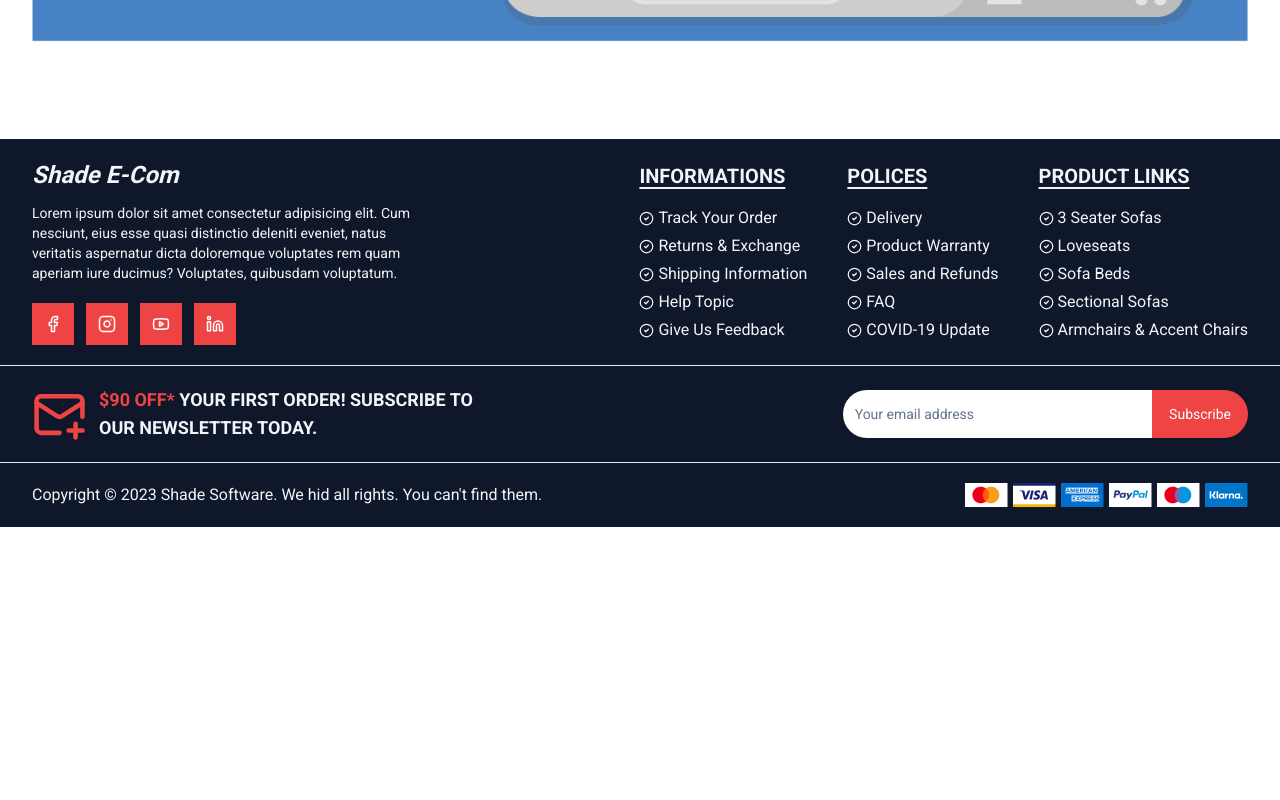
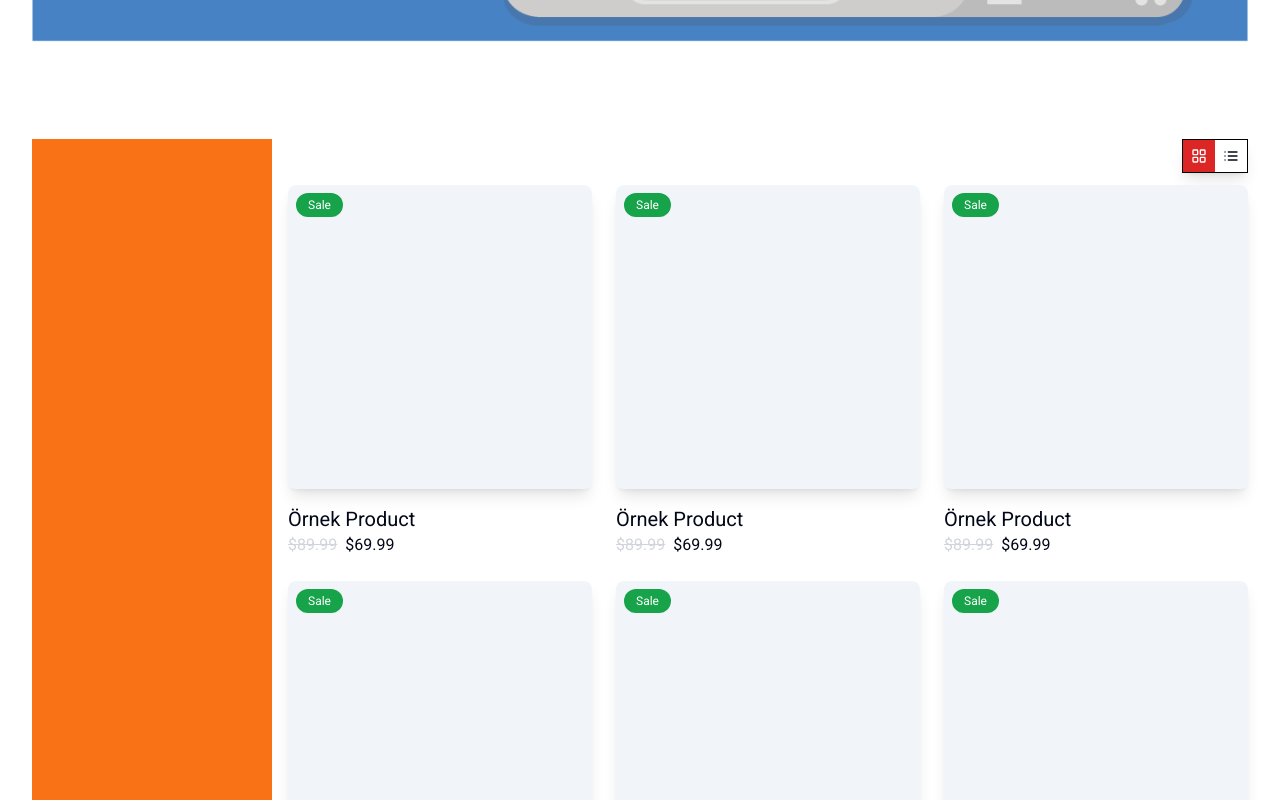
Before and after one commit to sellimenes/shade-ecom, a Next.js app: page /products in a window 1280 px wide. Shown: the part 1080-1880 px from the top of the page. Before the commit the page ends 1607 px from the top, so only its background shows below. Built offline with nearby package versions, Linux system fonts and the light colour scheme.

Commit message:
category page products

```diff
--- a/app/[category]/page.tsx
+++ b/app/[category]/page.tsx
@@ -1,24 +1,71 @@
-import React from 'react'
-import Image from 'next/image'
+"use client";
 
-import Banner from '@/components/Banner'
-import PageHead from '@/components/PageHead'
+import React, { useState } from "react";
+import Image from "next/image";
 
-import BannerPic from "@/public/banners/Banners-02.png"
+import Banner from "@/components/Banner";
+import PageHead from "@/components/PageHead";
+import SingleProductGrid from "@/components/SingleProductGrid";
 
-type Props = {}
+import BannerPic from "@/public/banners/Banners-02.png";
+
+import { LayoutGrid, List } from "lucide-react";
+import { cn } from "@/lib/utils";
+import SingleProductList from "@/components/SingleProductList";
+
+type Props = {};
 
 const CategoryPage = (props: Props) => {
+  const cards = [1, 2, 3, 4, 5, 6, 7, , 8, 9, 10, 11, 12];
+
+  const [listType, setListType] = useState("grid");
   return (
     <>
-        <PageHead title='Page Title' />
-        <section className='container my-24'>
-          <Banner className='w-full aspect-[21/10]'>
-            <Image src={BannerPic} alt="" fill  />
-          </Banner>
-        </section>
+      <PageHead title="Page Title" />
+      <section className="container my-24">
+        <Banner className="w-full aspect-[21/10]">
+          <Image src={BannerPic} alt="" fill />
+        </Banner>
+      </section>
+      <div className="container mb-10 flex gap-4">
+        <aside className="w-1/4 bg-orange-500"></aside>
+        <div className="w-full flex flex-col gap-3">
+          <div className="ml-auto flex items-center border border-black shadow-lg">
+            <LayoutGrid
+              onClick={() => setListType("grid")}
+              size={32}
+              className={cn(
+                "p-2 cursor-pointer",
+                listType === "grid" && "bg-red-600 text-white"
+              )}
+            />
+            <List
+              onClick={() => setListType("list")}
+              size={32}
+              className={cn(
+                "p-2 cursor-pointer",
+                listType === "list" && "bg-red-600 text-white"
+              )}
+            />
+          </div>
+          <section
+            className={cn(
+              "flex-1 grid gap-6",
+              listType === "grid" ? "grid-cols-3" : "grid-cols-1"
+            )}
+          >
+            {cards.map((card) =>
+              listType === "grid" ? (
+                <SingleProductGrid key={card} isSale />
+              ) : (
+                <SingleProductList key={card} isSale />
+              )
+            )}
+          </section>
+        </div>
+      </div>
     </>
-  )
-}
+  );
+};
 
 export default CategoryPage;
--- /dev/null
+++ b/components/SingleProductGrid.tsx
@@ -0,0 +1,31 @@
+import React from "react";
+
+type Props = {
+  isSale?: boolean;
+};
+
+const SingleProductGrid = ({ isSale }: Props) => {
+  return (
+    <div>
+      {/* TODO: Div will be turn to Image */}
+      <div className="bg-muted w-full aspect-square mb-4 relative shadow-lg rounded-lg">
+        {isSale && (
+          <div className="absolute left-2 top-2 px-3 py-1 bg-green-600 text-xs rounded-full text-white">
+            Sale
+          </div>
+        )}
+      </div>
+      <h3 className="font-light text-xl">Örnek Product</h3>
+      {isSale ? (
+        <div className="flex gap-2">
+          <p className="text-gray-300 line-through">$89.99</p>
+          <p>$69.99</p>
+        </div>
+      ) : (
+        <p>$89.99</p>
+      )}
+    </div>
+  );
+};
+
+export default SingleProductGrid;
--- /dev/null
+++ b/components/SingleProductList.tsx
@@ -0,0 +1,42 @@
+import React from "react";
+import { Button } from "./ui/button";
+
+type Props = {
+  isSale?: boolean;
+};
+
+const SingleProductList = ({ isSale }: Props) => {
+  return (
+    <div className="flex items-center gap-10">
+      {/* TODO: Div image olacak */}
+      <div className="bg-muted w-2/5 h-full min-h-[300px] shadow-lg relative">
+        {isSale && (
+          <div className="absolute left-2 top-2 px-3 py-1 bg-green-600 text-xs rounded-full text-white">
+            Sale
+          </div>
+        )}
+      </div>
+      <div className="flex flex-col gap-3">
+        <h2 className="font-bold text-3xl">
+          White Short Checkered T-Shirt & Skirt
+        </h2>
+        {isSale ? (
+          <div className="flex gap-2">
+            <p className="text-gray-300 line-through text-lg">$89.99</p>
+            <p className="text-lg">$69.99</p>
+          </div>
+        ) : (
+          <p>$89.99</p>
+        )}
+        <p className="text-lg text-gray-400 max-w-[95%]">
+          Because we have many types of elements we created Live Editor for you
+          so you can see live changes. I ordered on Friday evening and on Monday
+          at 12:30 the package was with me.{" "}
+        </p>
+        <Button className="max-w-max">Add to Cart</Button>
+      </div>
+    </div>
+  );
+};
+
+export default SingleProductList;
```
